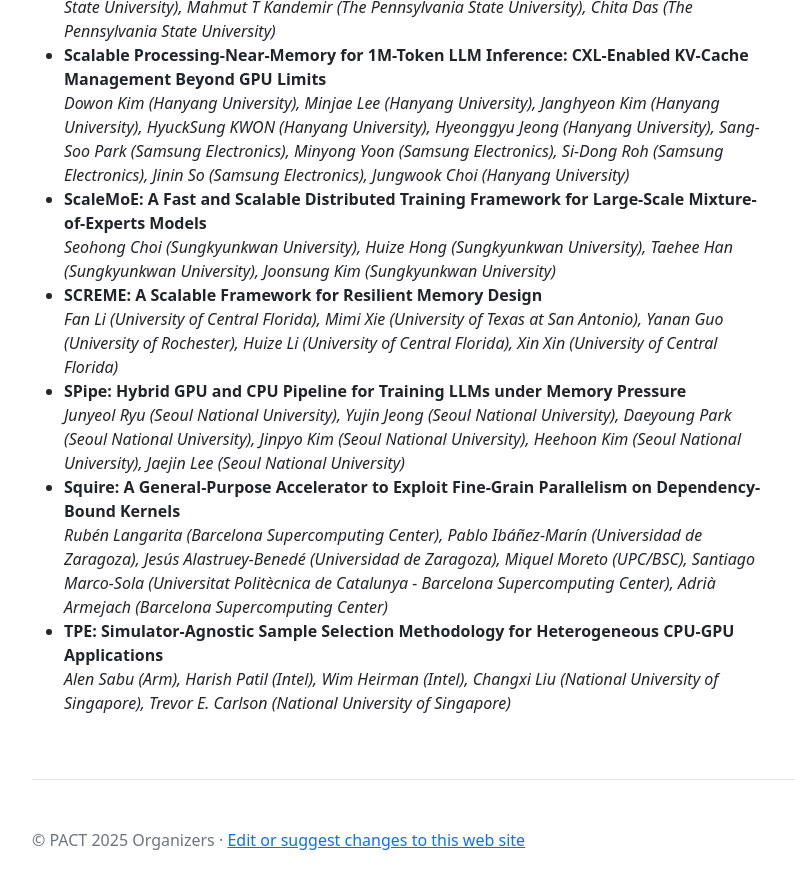
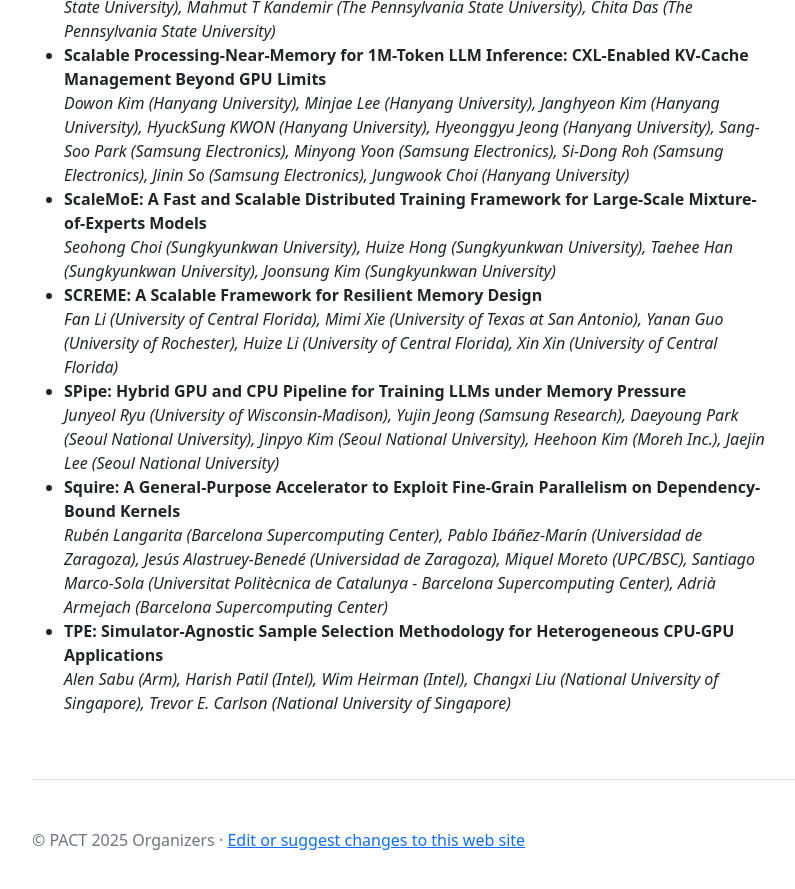
Before and after one commit to pact2025/pact2025.github.io, a Jekyll site: the page built from program/index.md, in a window 1280 px wide and 900 px high, scrolled down 2994 px. Shown: the top 889 px of the window, without its empty margins (50-845 px from the left). Built offline with Jekyll 4.4.1, drawn with Linux system fonts in a browser that asks for light colours.

Commit message:
Updated affiliations for paper 75 as requested by authors.

```diff
--- a/_includes/acceptedpapers.html
+++ b/_includes/acceptedpapers.html
@@ -125,7 +125,7 @@
   </li>
   <li>
     <strong>SPipe: Hybrid GPU and CPU Pipeline for Training LLMs under Memory Pressure</strong><br>
-    <em>Junyeol Ryu (Seoul National University), Yujin Jeong (Seoul National University), Daeyoung Park (Seoul National University), Jinpyo Kim (Seoul National University), Heehoon Kim (Seoul National University), Jaejin Lee (Seoul National University)</em>
+    <em>Junyeol Ryu (University of Wisconsin-Madison), Yujin Jeong (Samsung Research), Daeyoung Park (Seoul National University), Jinpyo Kim (Seoul National University), Heehoon Kim (Moreh Inc.), Jaejin Lee (Seoul National University)</em>
   </li>
   <li>
     <strong>Squire: A General-Purpose Accelerator to Exploit Fine-Grain Parallelism on Dependency-Bound Kernels</strong><br>
```
